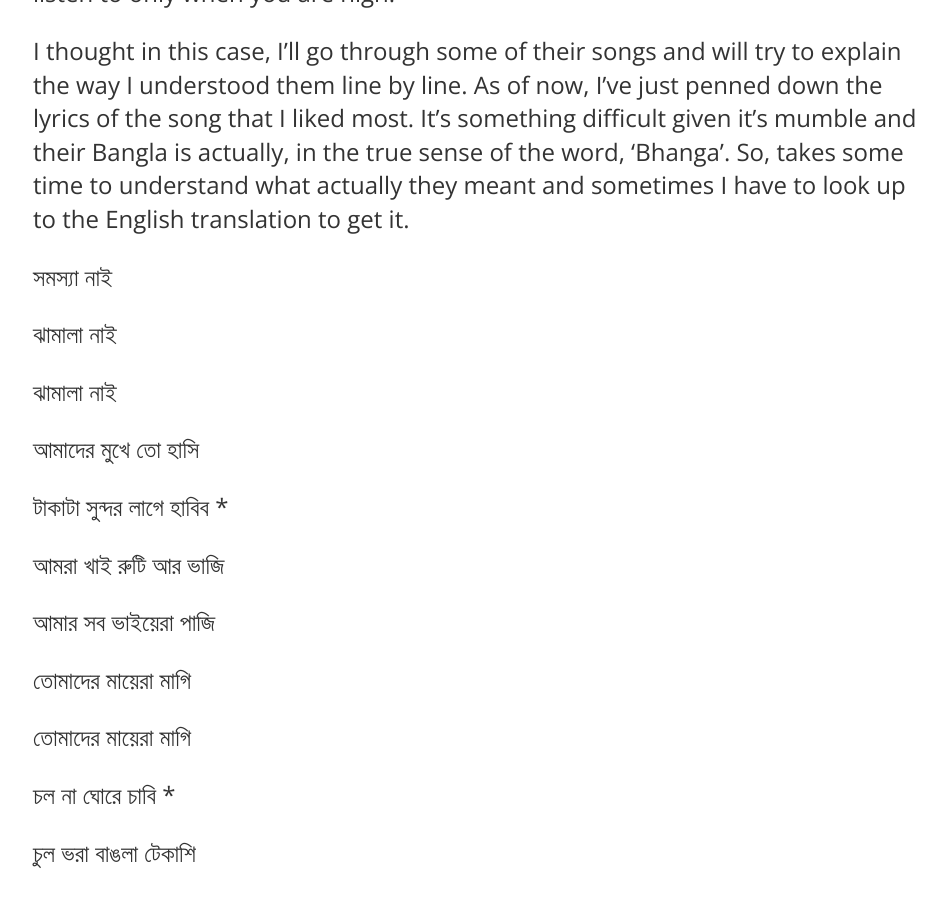
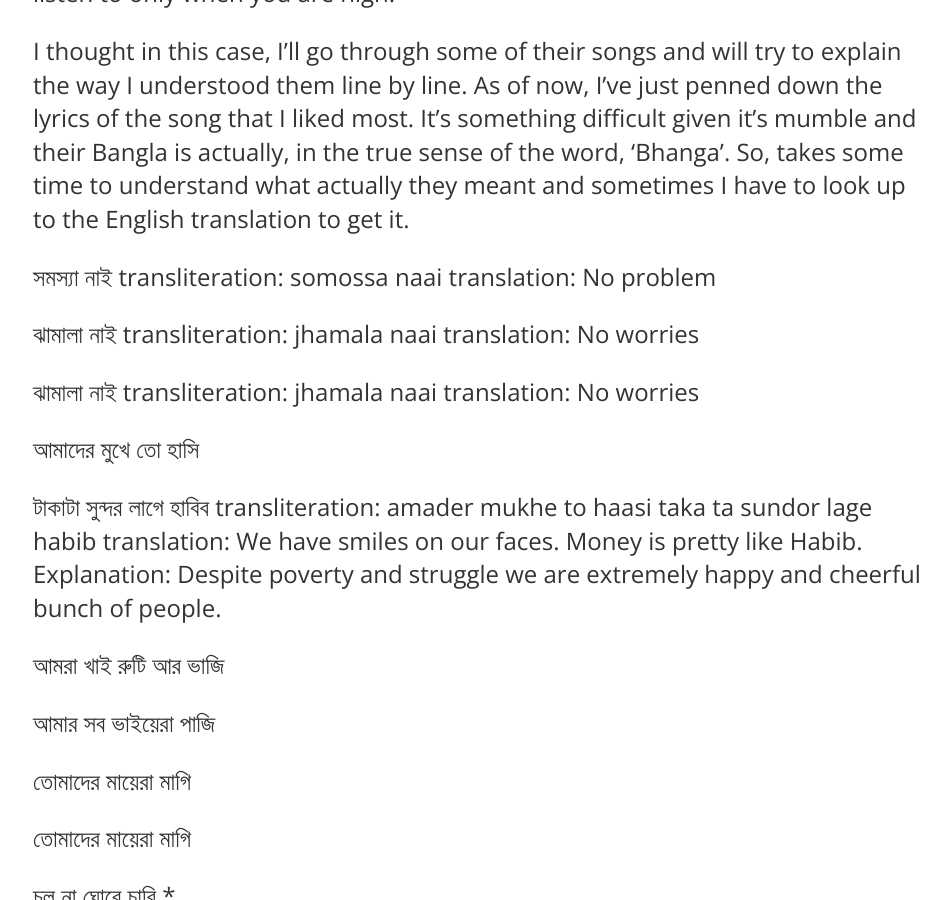
Before and after one commit to damnArin/damnArin.github.io, a Jekyll site: the page built from _posts/2020-06-28-Bhanga Bangla - Bangla Hiphop - Mumble Rap.md, in a window 1280 px wide and 900 px high, scrolled down 5116 px. Shown: the whole window, without its empty margins (159-1109 px from the left). Built offline with Jekyll 4.4.1, drawn with Linux system fonts in a browser that asks for light colours; comment, search, counter and statistics services are not loaded.

Commit message:
Update 2020-06-28-Bhanga Bangla - Bangla Hiphop - Mumble Rap.md

```diff
--- a/_posts/2020-06-28-Bhanga Bangla - Bangla Hiphop - Mumble Rap.md
+++ b/_posts/2020-06-28-Bhanga Bangla - Bangla Hiphop - Mumble Rap.md
@@ -80,19 +80,30 @@ I thought in this case, I'll go through some of their songs and will try to expl
 
 
 সমস্যা নাই
+transliteration: somossa naai
+translation: No problem
 
 ঝামালা নাই
-
+transliteration: jhamala naai
+translation: No worries
 
 
 ঝামালা নাই
-
+transliteration: jhamala naai
+translation: No worries
 
 
 আমাদের মুখে তো হাসি
 
-টাকাটা সুন্দর লাগে হাবিব *
-
+টাকাটা সুন্দর লাগে হাবিব
+transliteration:
+amader mukhe to haasi
+taka ta sundor lage habib
+translation:
+We have smiles on our faces.
+Money is pretty like Habib.
+Explanation:
+Despite poverty and struggle we are extremely happy and cheerful bunch of people.
 
 
 আমরা খাই রুটি আর ভাজি
```
